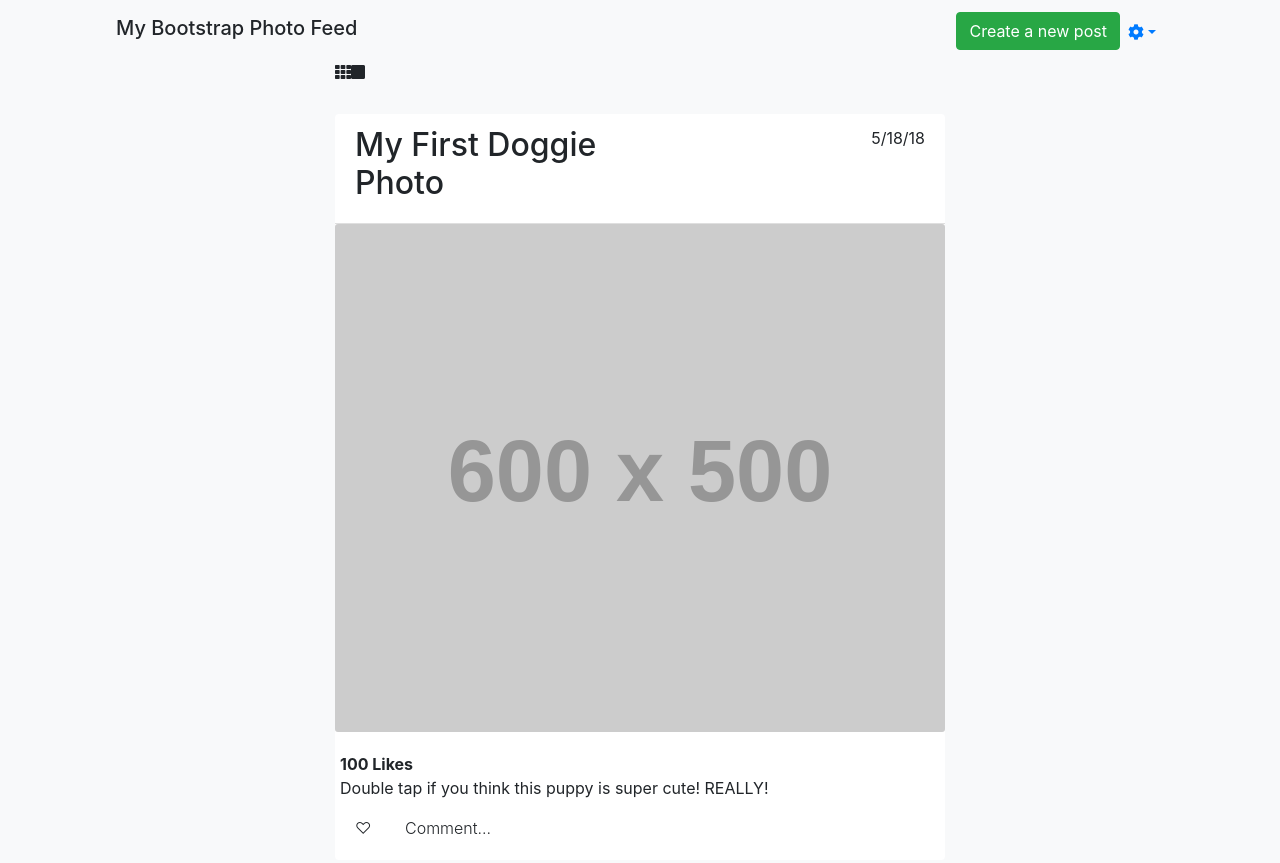
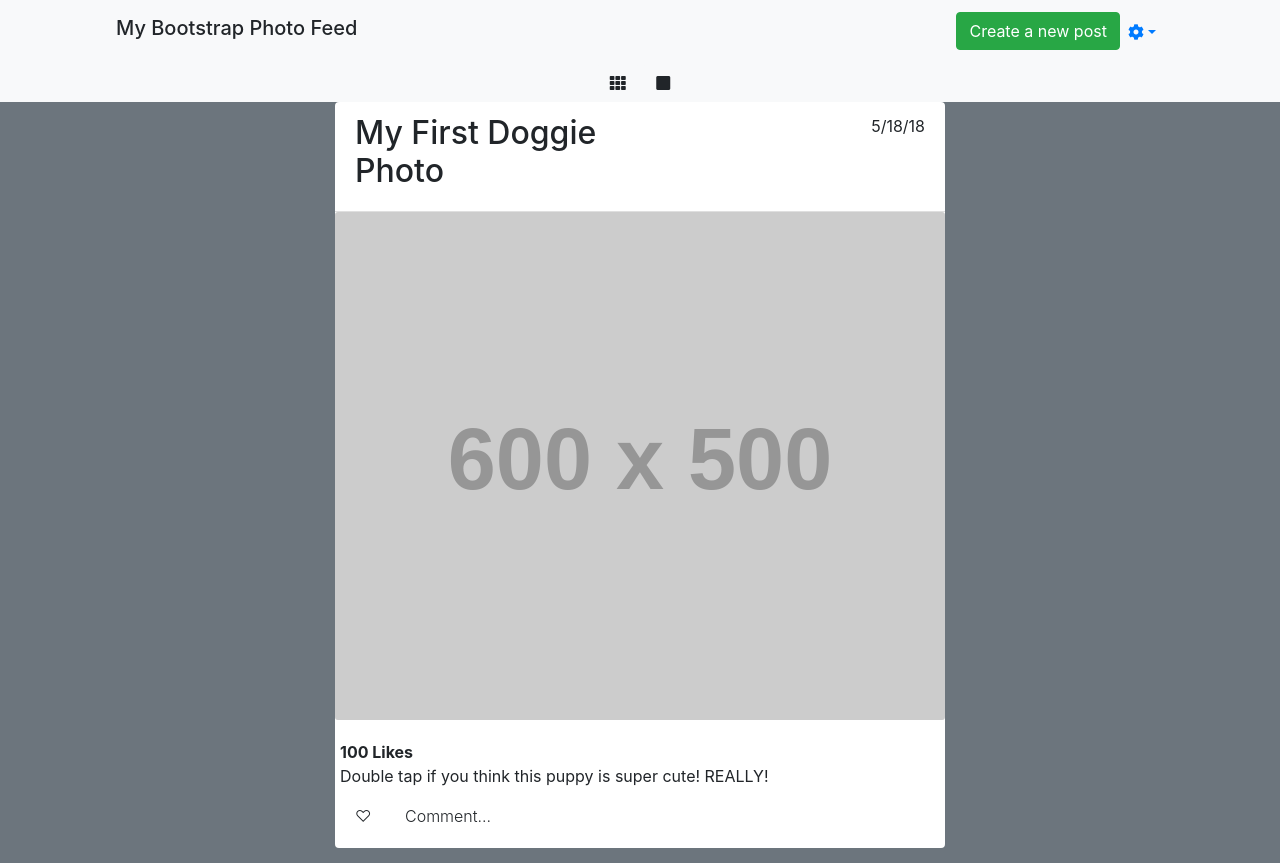
Before and after one commit to emily-v/bootstrap-photo-feed, a plain HTML site: page index.html in a window 1280 px wide. Shown: the top 863 px of the page. Drawn offline with nearby package versions, Linux system fonts and the light colour scheme; placeholder pictures from the web are drawn by us.

Commit message:
finished feed page

```diff
--- a/index.html
+++ b/index.html
@@ -30,13 +30,17 @@
             </div>
         </header>
 
-        <section class="container-fluid" style="padding-top:60px;">
-            <div class="row justify-content-center bg-light">
+        <div class="text-center bg-light" style="padding-top:64px;">
+            <button type="button" class="btn btn-light"><i class="fas fa-th"></i></button>
+            <button type="button" class="btn btn-light"><i class="fas fa-square"></i></button>
+        </div>
+
+        <section class="container-fluid">
+            <div class="row justify-content-center bg-secondary">
             <div class="col-12 col-md-6 mx-auto" id="mainContentContainer">
-                <i class="fas fa-th"></i><i class="fas fa-square"></i>
 
                 <!--FIRST POST-->
-                <div class="card border-0" style="margin-top:30px;">
+                <div class="card border-0">
                     <div class="card-header bg-transparent">
                         <div class="row">
                             <div class="col-6">
```
